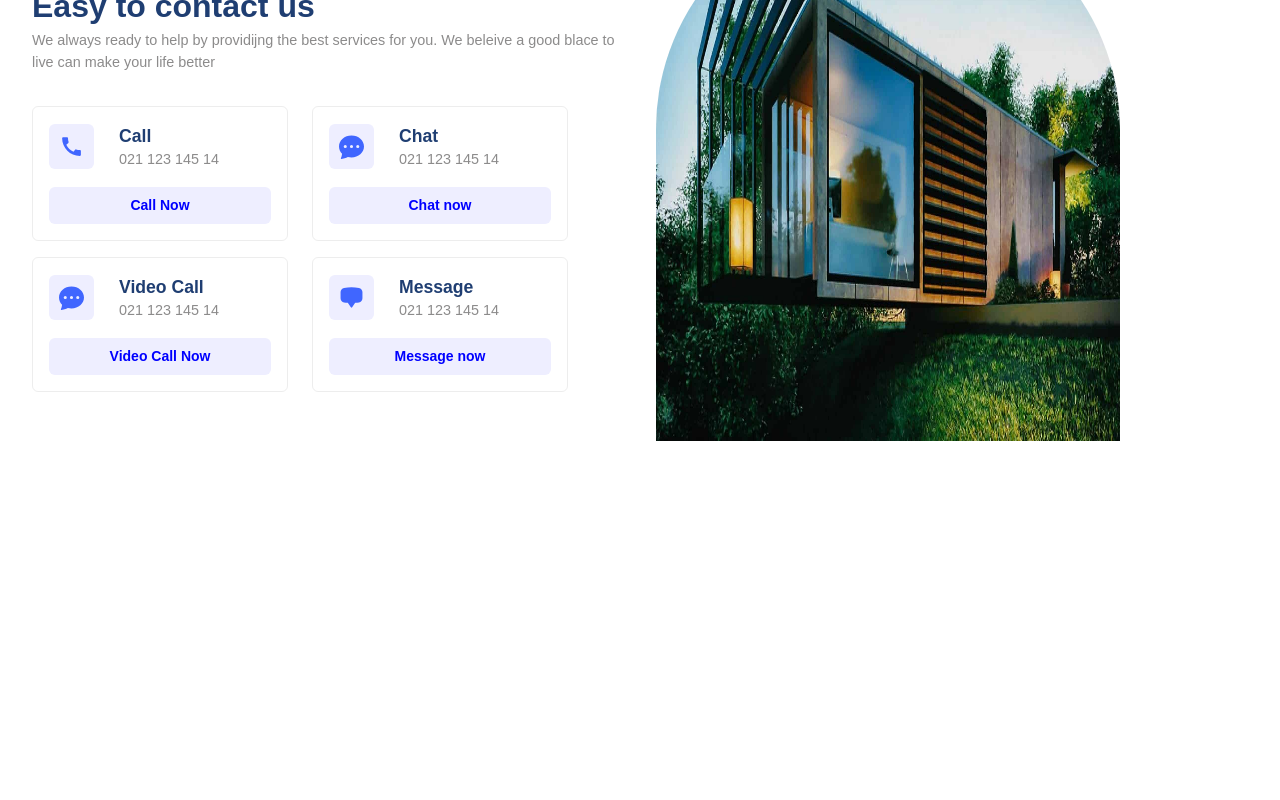
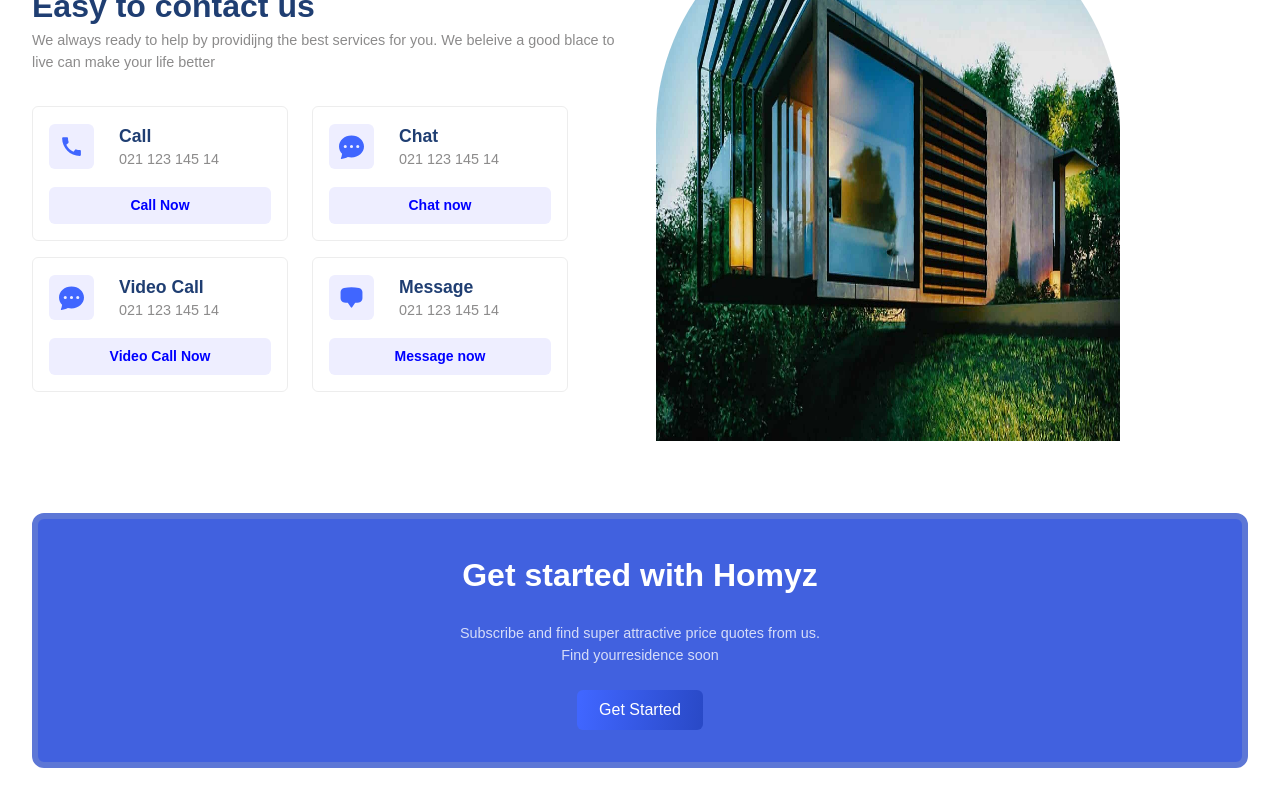
Before and after one commit to samirzjadhav/react-ecommerce-web, a Next.js app: page / in a window 1280 px wide. Shown: the part 2194-2994 px from the top of the page. Before the commit the page ends 2675 px from the top, so only its background shows below. Built offline with nearby package versions, Linux system fonts and the light colour scheme.

Commit message:
feat: added getstarted section

```diff
--- /dev/null
+++ b/src/pages/getstarted/getStarted.js
@@ -0,0 +1,23 @@
+import React from "react";
+
+const getstarted = () => {
+  return (
+    <section className="g-wrapper">
+      <div className="paddings innerWidth g-container">
+        <div className="flexColCenter inner-container">
+          <span className="primaryText">Get started with Homyz</span>
+          <span className="secondaryText">
+            Subscribe and find super attractive price quotes from us.
+            <br />
+            Find yourresidence soon
+          </span>
+          <button className="button">
+            <a href="hellonature@gmail.com">Get Started</a>
+          </button>
+        </div>
+      </div>
+    </section>
+  );
+};
+
+export default getstarted;
--- a/src/pages/index.js
+++ b/src/pages/index.js
@@ -6,6 +6,7 @@ import Companies from "./companies/companies.js";
 import Residencies from "./residencies/residencies.js";
 import Value from "./value/value.js";
 import Contact from "./contact/contact.js";
+import GetStarted from "./getstarted/getstarted.js";
 
 const inter = Inter({ subsets: ["latin"] });
 
@@ -18,6 +19,7 @@ export default function Home() {
       <Residencies />
       <Value />
       <Contact />
+      <GetStarted />
     </div>
   );
 }
--- a/src/styles/globals.css
+++ b/src/styles/globals.css
@@ -331,6 +331,22 @@ a {
   background: var(--blue-gradient);
 }
 
+/* Get Started */
+
+.inner-container {
+  @apply gap-[24px] p-[32px] rounded-xl text-center;
+  background: #4161df;
+  border: 6px solid #5d77d6;
+}
+
+.inner-container .primaryText {
+  @apply text-white font-semibold;
+}
+
+.inner-container .secondaryText {
+  color: rgba(255, 255, 255, 0.78);
+}
+
 /* media queries */
 @media (min-width: 1536px) {
   .innerWidth {
```
